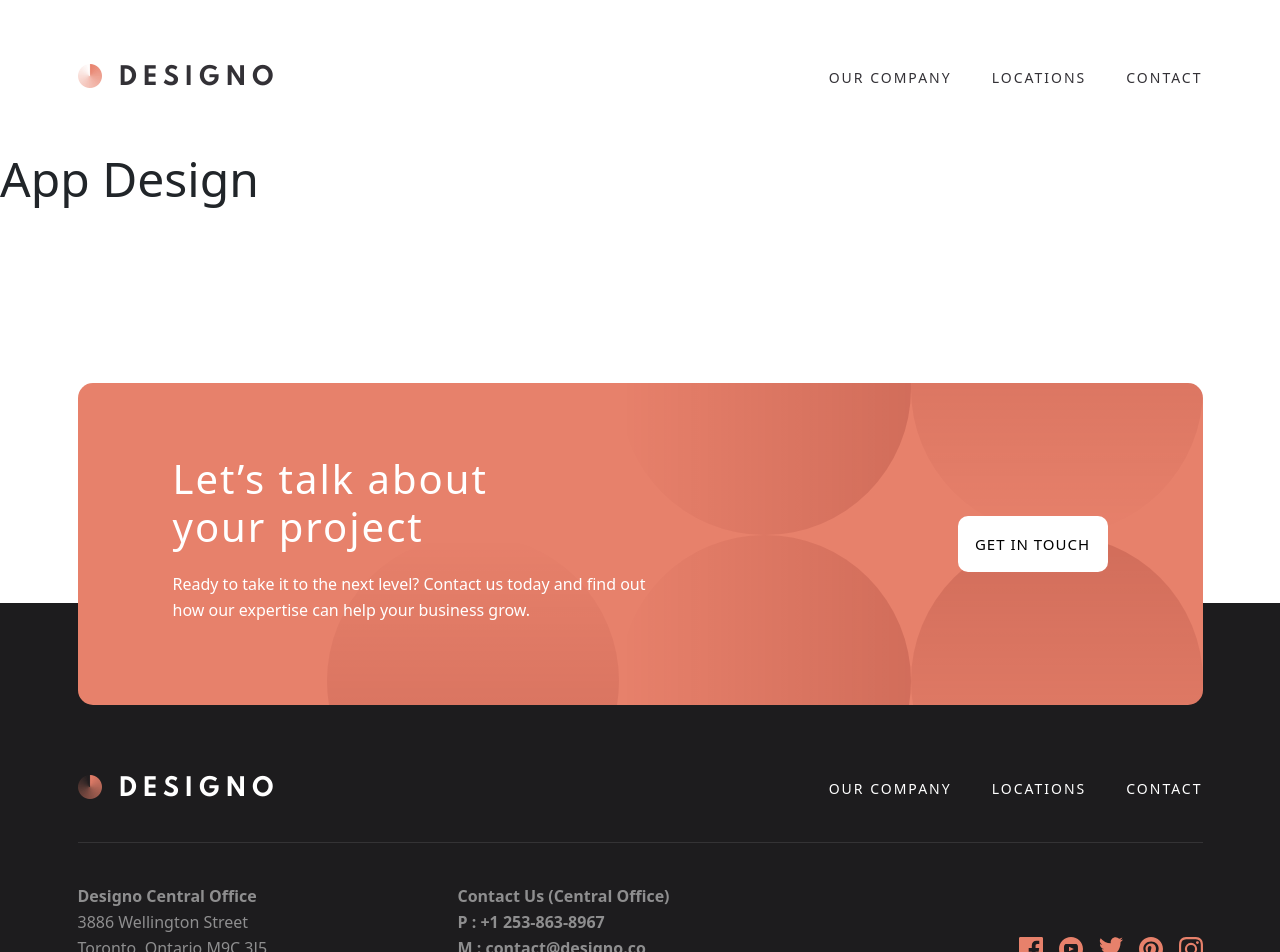
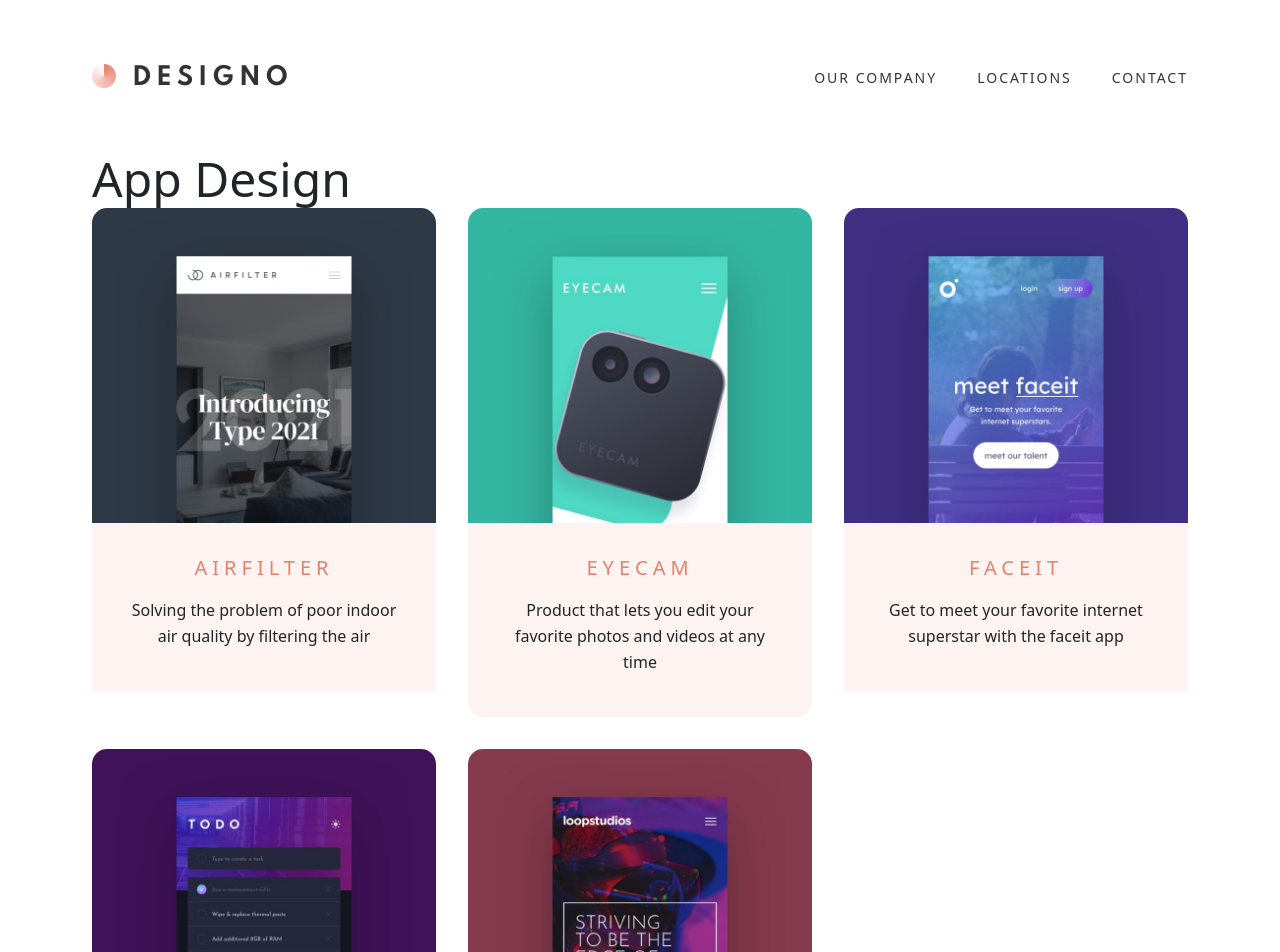
Before and after one commit to JMiller686/designo, a React (Create React App) app: page /app-design in a window 1280 px wide. Shown: the top 952 px of the page. Built offline with nearby package versions, Linux system fonts and the light colour scheme.

Commit message:
added project card

```diff
--- a/src/App.scss
+++ b/src/App.scss
@@ -12,6 +12,19 @@ html {
 
 body {
     font-family: 'Jost', Arial, sans-serif;
+
+    .container {
+        @media(min-width:1200px) {
+            max-width: 1111px !important;
+        }
+    }
+
+    section {
+        margin-bottom: 16rem;
+        @media(max-width: 767px) {
+            padding: 0 2rem;
+        }
+    }
 
     h1 {
         font-size: 4.8rem;
--- a/src/components/Footer/Footer.module.scss
+++ b/src/components/Footer/Footer.module.scss
@@ -4,7 +4,7 @@ footer {
     background: $black;
     padding: 8rem 2rem 8rem;
     position: relative;
-    margin-top: 40rem;
+    margin-top: 38rem;
 
     .footerTop {
         display: flex;
--- /dev/null
+++ b/src/components/ProjectCard/ProjectCard.jsx
@@ -0,0 +1,17 @@
+import ProjectCardStyles from './ProjectCard.module.scss';
+
+const ProjectCard = ({imgUrl, imgAlt, title, description}) => {
+    return (
+        <div className={ProjectCardStyles.projectCard}>
+            <div className={ProjectCardStyles.projectCardImg}>
+                <img src={imgUrl} alt={imgAlt} />
+            </div>
+            <div className={ProjectCardStyles.projectCardContent}>
+                <p className={ProjectCardStyles.title}>{title}</p>
+                <p className={ProjectCardStyles.description}>{description}</p>
+            </div>
+        </div>
+    )
+}
+
+export default ProjectCard
--- /dev/null
+++ b/src/components/ProjectCard/ProjectCard.module.scss
@@ -0,0 +1,41 @@
+@import '../../assets/scss/base.scss';
+
+.projectCard {
+    border-radius: 1.5rem;
+    width: 100%;
+    border-radius: 1.5rem;
+    overflow: hidden;
+
+    .projectCardImg {
+         img {
+            width: 100%;
+         }
+    }
+
+    .projectCardContent {
+        background: #fdf3f0;
+        padding: 3.2rem;
+        text-align: center;
+
+        .title {
+            color: $peach;
+            font-weight: 500;
+            font-size: 2rem;
+            line-height: 2.6rem;
+            letter-spacing: 5px;
+            margin-bottom: 1.6rem;
+            text-transform: uppercase;
+        }
+
+        @media(min-width:767px) and (max-width: 992px) {
+            width: 100%;
+            display: flex;
+            flex-direction: column;
+            justify-content: center;
+        }
+    }
+
+    @media(min-width:767px) and (max-width: 992px)  {
+        display: flex;
+    }
+}
--- /dev/null
+++ b/src/components/ProjectCard/ProjectCardWrap.jsx
@@ -0,0 +1,11 @@
+import ProjectCardWrapStyles from './ProjectCardWrap.module.scss'
+
+const ProjectCardWrap = ({children}) => {
+    return (
+        <div className={ProjectCardWrapStyles.cardWrap}>
+            {children}
+        </div>
+    )
+}
+
+export default ProjectCardWrap
--- /dev/null
+++ b/src/components/ProjectCard/ProjectCardWrap.module.scss
@@ -0,0 +1,10 @@
+.cardWrap {
+    display: grid;
+    grid-template-columns: 1fr 1fr 1fr;
+    column-gap: 3.2rem;
+    row-gap: 3.2rem;
+
+    @media(max-width: 992px) {
+        grid-template-columns: 1fr;
+    }
+}
--- a/src/pages/AppDesign/AppDesign.jsx
+++ b/src/pages/AppDesign/AppDesign.jsx
@@ -1,7 +1,54 @@
+import { Container } from "react-bootstrap";
+
+import ProjectCardWrap from "../../components/ProjectCard/ProjectCardWrap";
+import ProjectCard from "../../components/ProjectCard/ProjectCard";
+
+import AirFilter from '../../assets/app-design/desktop/image-airfilter.jpg';
+import EyeCam from '../../assets/app-design/desktop/image-eyecam.jpg';
+import FaceIt from '../../assets/app-design/desktop/image-faceit.jpg';
+import Todo from '../../assets/app-design/desktop/image-todo.jpg';
+import LoopStudios from '../../assets/app-design/desktop/image-loopstudios.jpg';
+
 const AppDesign = () => (
-    <div>
-        <h1>App Design</h1>
-    </div>
+    <Container>
+        <div>
+            <h1>App Design</h1>
+            <section>
+                <ProjectCardWrap>
+                    <ProjectCard
+                        title="Airfilter"
+                        description="Solving the problem of poor indoor air quality by filtering the air"
+                        imgUrl={AirFilter}
+                        altText="Airfilter"
+                    />
+                    <ProjectCard
+                        title="Eyecam"
+                        description="Product that lets you edit your favorite photos and videos at any time"
+                        imgUrl={EyeCam}
+                        altText="Eyecam"
+                    />
+                    <ProjectCard
+                        title="Faceit"
+                        description="Get to meet your favorite internet superstar with the faceit app"
+                        imgUrl={FaceIt}
+                        altText="Faceit"
+                    />
+                    <ProjectCard
+                        title="Todo"
+                        description="A todo app that features cloud sync with light and dark mode"
+                        imgUrl={Todo}
+                        altText="Todo"
+                    />
+                    <ProjectCard
+                        title="LoopStudios"
+                        description="A VR experience app made for Loopstudios"
+                        imgUrl={LoopStudios}
+                        altText="LoopStudios"
+                    />
+                </ProjectCardWrap>
+            </section>
+        </div>
+    </Container>
 )
 
 export default AppDesign
```
